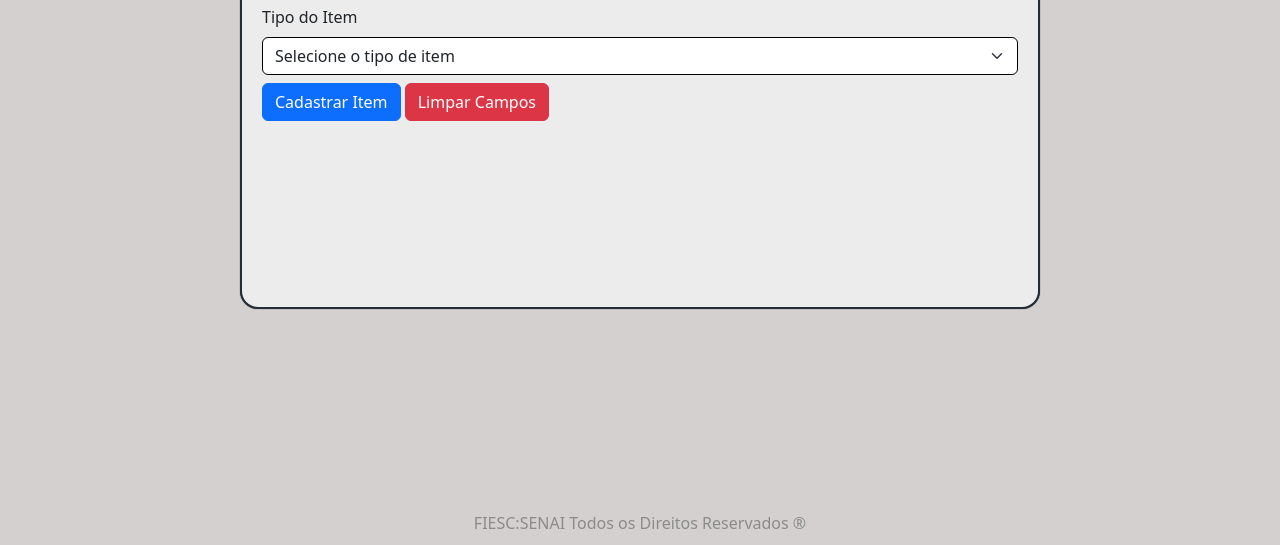
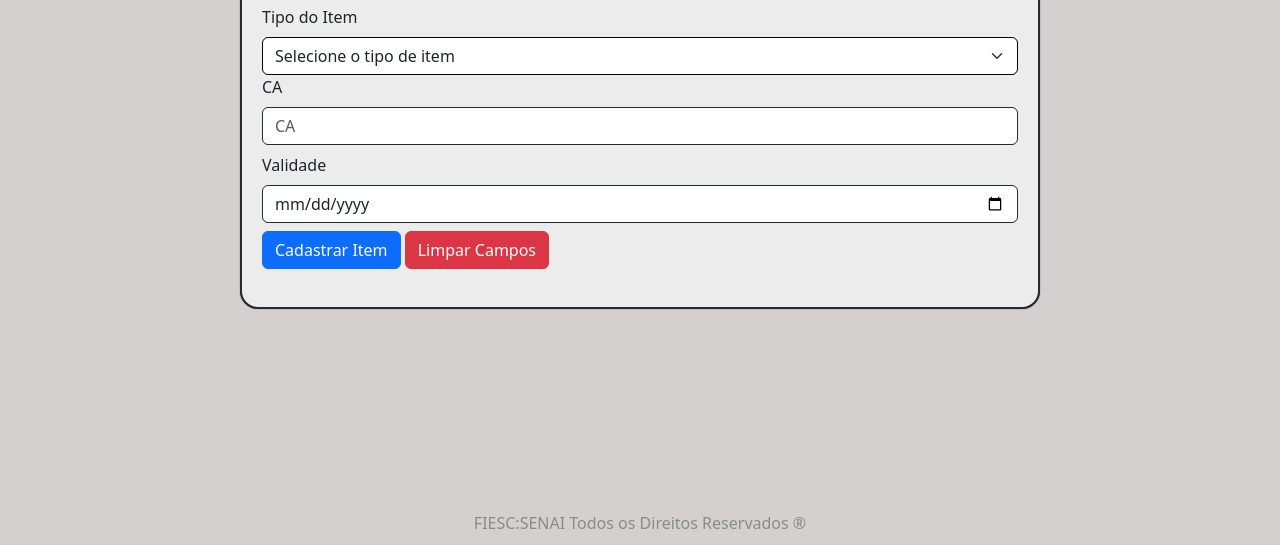
Before and after one commit to GaidaGustavo/controle_emprestimo, a website: page src/public/cadastroitem.html in a window 1280 px wide. Shown: the part 255-800 px from the top of the page. Drawn offline with nearby package versions, Linux system fonts and the light colour scheme; no server answers.

Commit message:
Update cadastroitem.html

```diff
--- a/src/public/cadastroitem.html
+++ b/src/public/cadastroitem.html
@@ -106,6 +106,14 @@
                     <option selected>Selecione o tipo de item</option>
                     <!-- Opções do banco de dados serão inseridas aqui -->
                 </select>
+                 <div class="mb-2">
+                <label class="form-label">CA</label>
+                <input type="text" class="form-control" id="ca" placeholder="CA" >
+            </div>
+            <div class="mb-2">
+                <label class="form-label">Validade</label>
+                <input type="date" class="form-control" id="validade" placeholder="Validade" >
+            </div>
             </div>
             <button type="submit" class="btn btn-primary" id="btnCadastrar">Cadastrar Item</button>
             <button type="reset" class="btn btn-danger">Limpar Campos</button>
```
